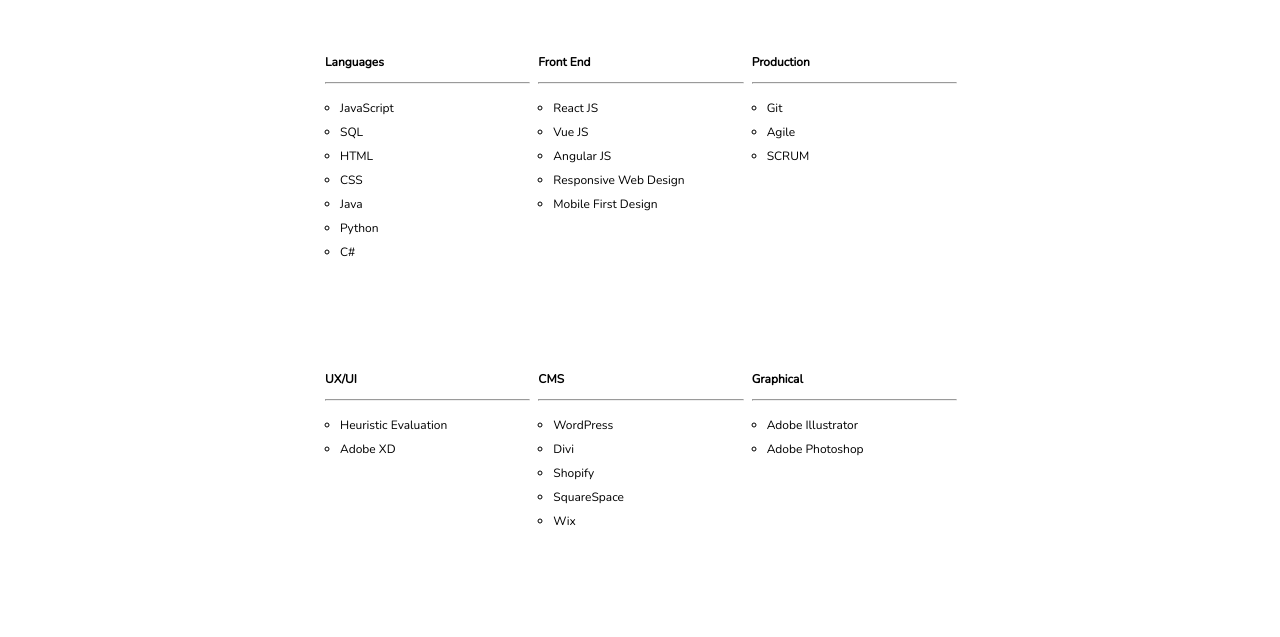
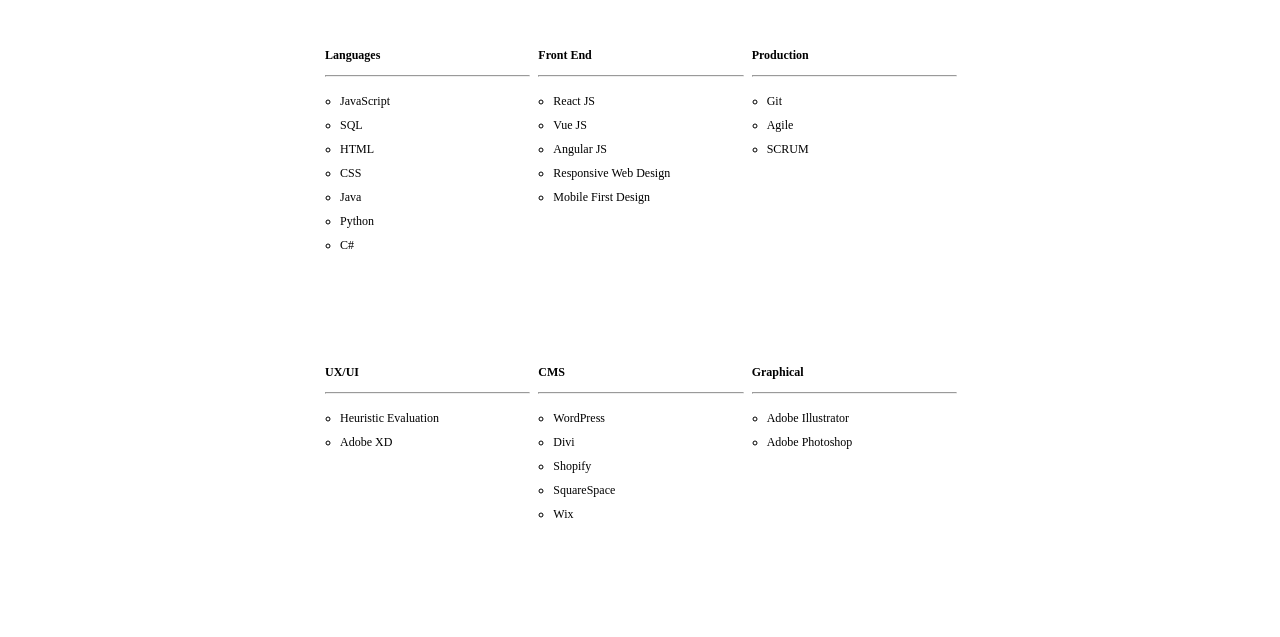
Before and after one commit to maggiejohnstone/maggiejohnstone.github.io, a plain HTML site: page index.html in a window 1280 px wide. Shown: the part 174-811 px from the top of the page. Drawn offline with nearby package versions, Linux system fonts and the light colour scheme.

Commit message:
Commented out Nunito font family on body

```diff
--- a/styles.css
+++ b/styles.css
@@ -8,7 +8,7 @@ h1 {
 body {
     padding: 0;
     margin: 0;
-    font-family: "Nunito", serif;
+    /* font-family: "Nunito", serif; */
 }
 
 .header {
```
